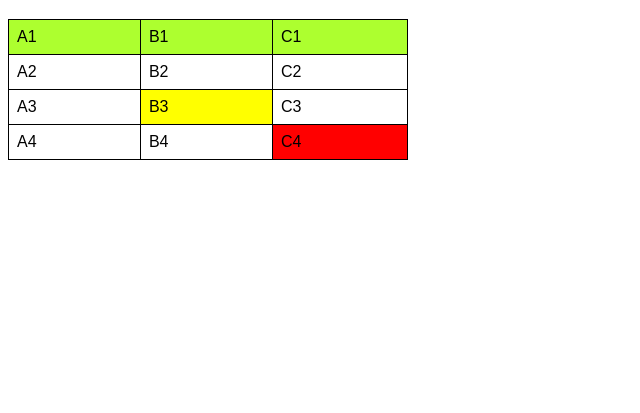
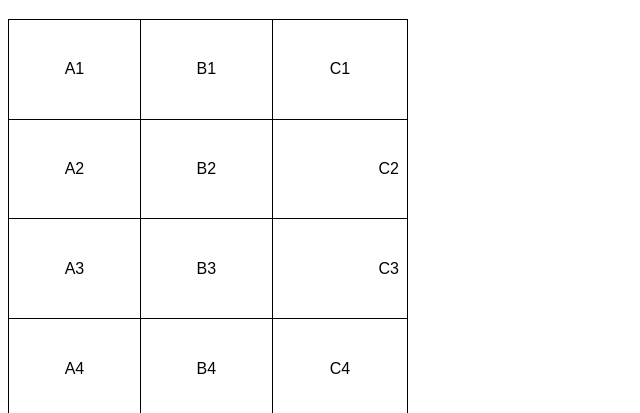
Before and after one commit to JefersonRodrigues21/html.css, a plain HTML site: page ex023/tabela001.html in a window 1280 px wide. Shown: the part 61-474 px from the top of the page, without its empty margins (0-640 px from the left). Drawn offline with Linux system fonts and the light colour scheme.

Commit message:
criei tabela 001

```diff
--- a/ex023/tabela001.html
+++ b/ex023/tabela001.html
@@ -1,5 +1,6 @@
 <!DOCTYPE html>
 <html lang="pt-br">
+
 <head>
     <meta charset="UTF-8">
     <meta name="viewport" content="width=device-width, initial-scale=1.0">
@@ -11,25 +12,23 @@
 
         table {
             width: 400px;
+            height: 400px;
             border-collapse: collapse;
-        }
-
-        tr.linha {
-            background-color: greenyellow;
         }
 
         td {
             border: 1px solid black;
             padding: 8px;
+            text-align: center;
+            vertical-align: middle;
         }
 
-        td.dado {background-color: yellow;
-        }
-        td.dado02 {
-            background-color: red;
+        .numero {
+            text-align: right;
         }
     </style>
 </head>
+
 <body>
     <h1>Minha primeira tabela</h1>
     <!--border-collapse: collapse; PARA JUNTAR LINHAS ENTRE AS CÉLULAS-->
@@ -40,7 +39,7 @@
             TABLE DATA = dado de tabela
     -->
     <table>
-        <tr  class="linha"> <!--Primeira Linha-->
+        <tr> <!--Primeira Linha-->
             <td>A1</td>
             <td>B1</td>
             <td>C1</td>
@@ -48,19 +47,20 @@
         <tr> <!--Segunda Linha-->
             <td>A2</td>
             <td>B2</td>
-            <td>C2</td>
+            <td class="numero">C2</td>
         </tr>
         <tr> <!--Terceira Linha-->
             <td>A3</td>
-            <td class="dado">B3</td>
-            <td>C3</td>
+            <td>B3</td>
+            <td class="numero">C3</td>
         </tr>
         <tr> <!--Quarta Linha-->
             <td>A4</td>
             <td>B4</td>
-            <td class="dado02">C4</td>
+            <td>C4</td>
         </tr>
     </table>
 
 </body>
+
 </html>
```
